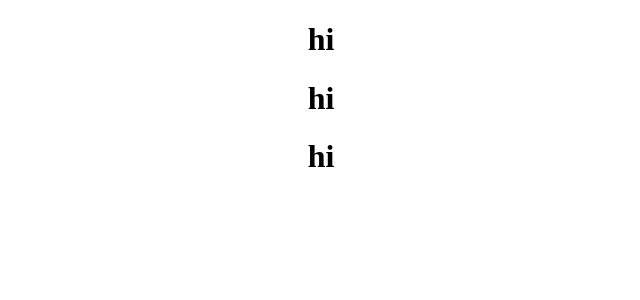
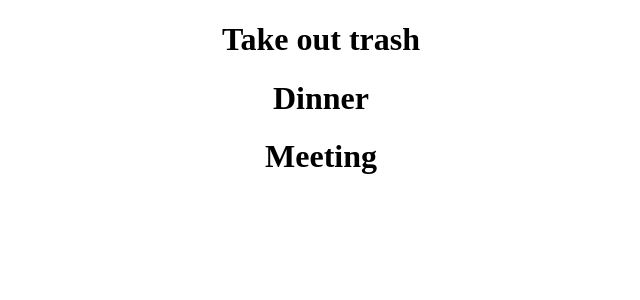
Before and after one commit to Leannelb/react-traversy-2019, a React (Create React App) app: page / in a window 1280 px wide. Shown: the top 300 px of the page, without its empty margins (319-959 px from the left). Built offline with nearby package versions, Linux system fonts and the light colour scheme.

Commit message:
accessing and outputing todo items titles again

```diff
--- a/src/components/Todoitem.js
+++ b/src/components/Todoitem.js
@@ -4,7 +4,7 @@ export class Todoitem extends Component {
   render() {
     return (
       <div>
-        <h1>hi</h1>
+        <h1>{this.props.todo.title}</h1>
       </div>
     );
   }
--- a/src/components/Todos.js
+++ b/src/components/Todos.js
@@ -5,7 +5,7 @@ class Todos extends Component {
   render() {
     console.log(this.props.todos);
     return this.props.todos.map(todo => (
-      <TodoItem />
+      <TodoItem todo={todo} />
       // todo object. Dot notation to acess property
     ));
     // just like a forEach
```
